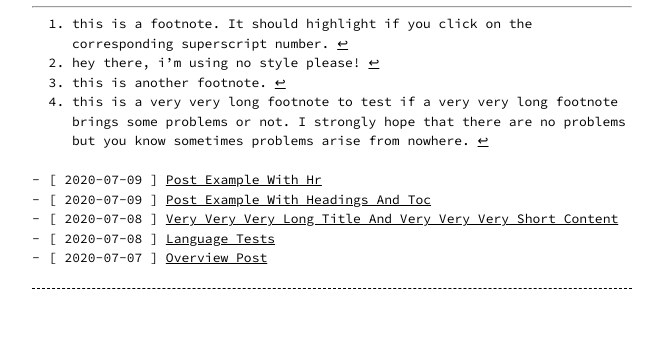
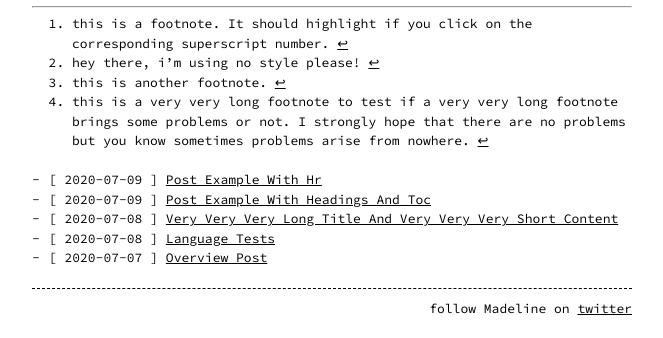
Before and after one commit to madelinethecat/site, a Jekyll site: the page built from index.md, in a window 1280 px wide and 900 px high, scrolled down 4709 px, cut to the strip 562-900 px from the top of the window. Shown: the whole strip, without its empty margins (308-971 px from the left). Built offline with Jekyll 4.4.1, drawn with Linux system fonts in a browser that asks for light colours; part of the change alters nothing that is shown.

Commit message:
Update _config.yml

```diff
--- a/_config.yml
+++ b/_config.yml
@@ -6,10 +6,11 @@ url: https://madelinethecat.github.io/site/
 #  - index.md
 #  - about.md
 
-#footer: 'follow Madeline on <a href="https://twitter.com/thermodynacat">twitter</a>'
+footer: 'follow Madeline on <a href="https://twitter.com/thermodynacat">twitter</a>'
 
 style: light # dark (default) or light
 #listen_for_clients_preferred_style: true # true or false (default)
 
 plugins:
+  - jekyll-feed
   - jekyll-seo-tag
```
